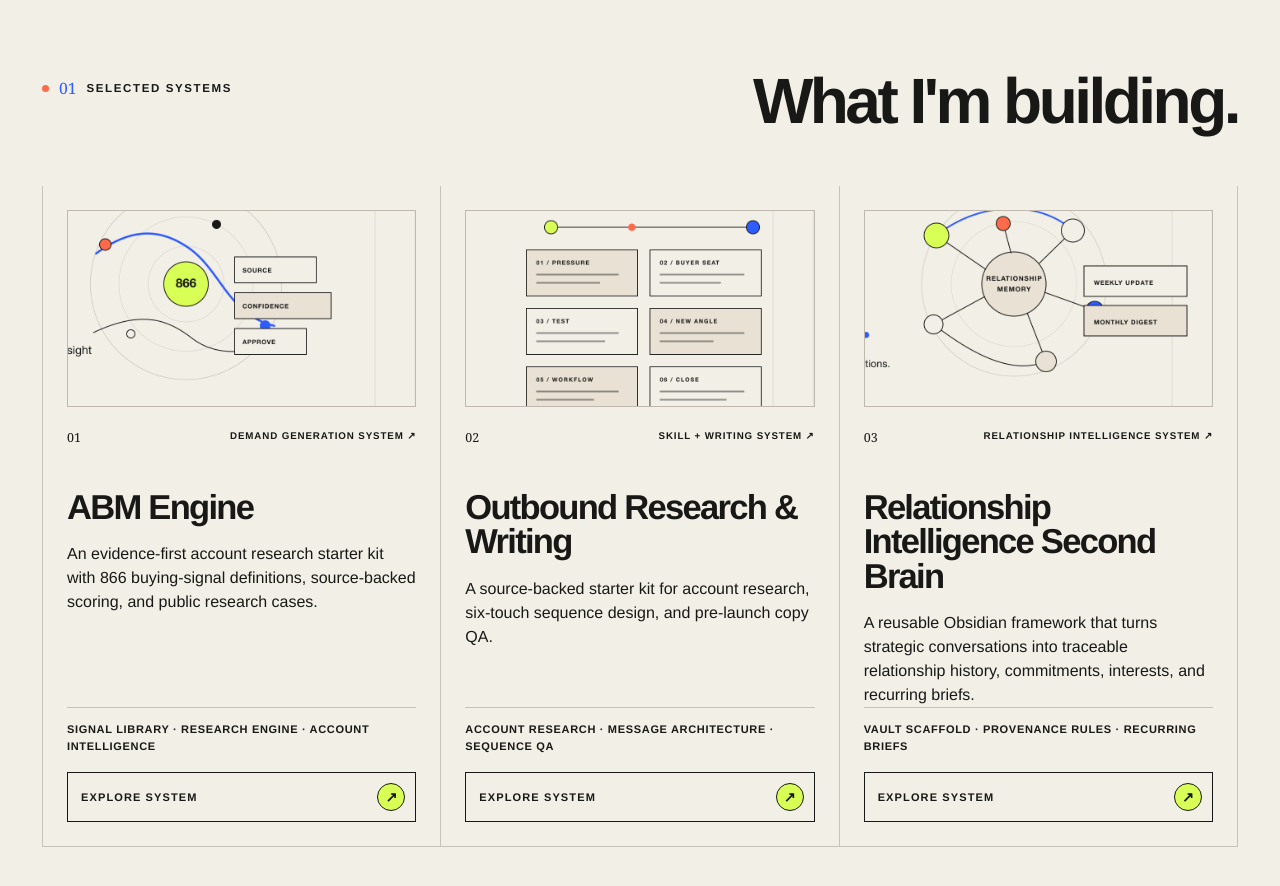
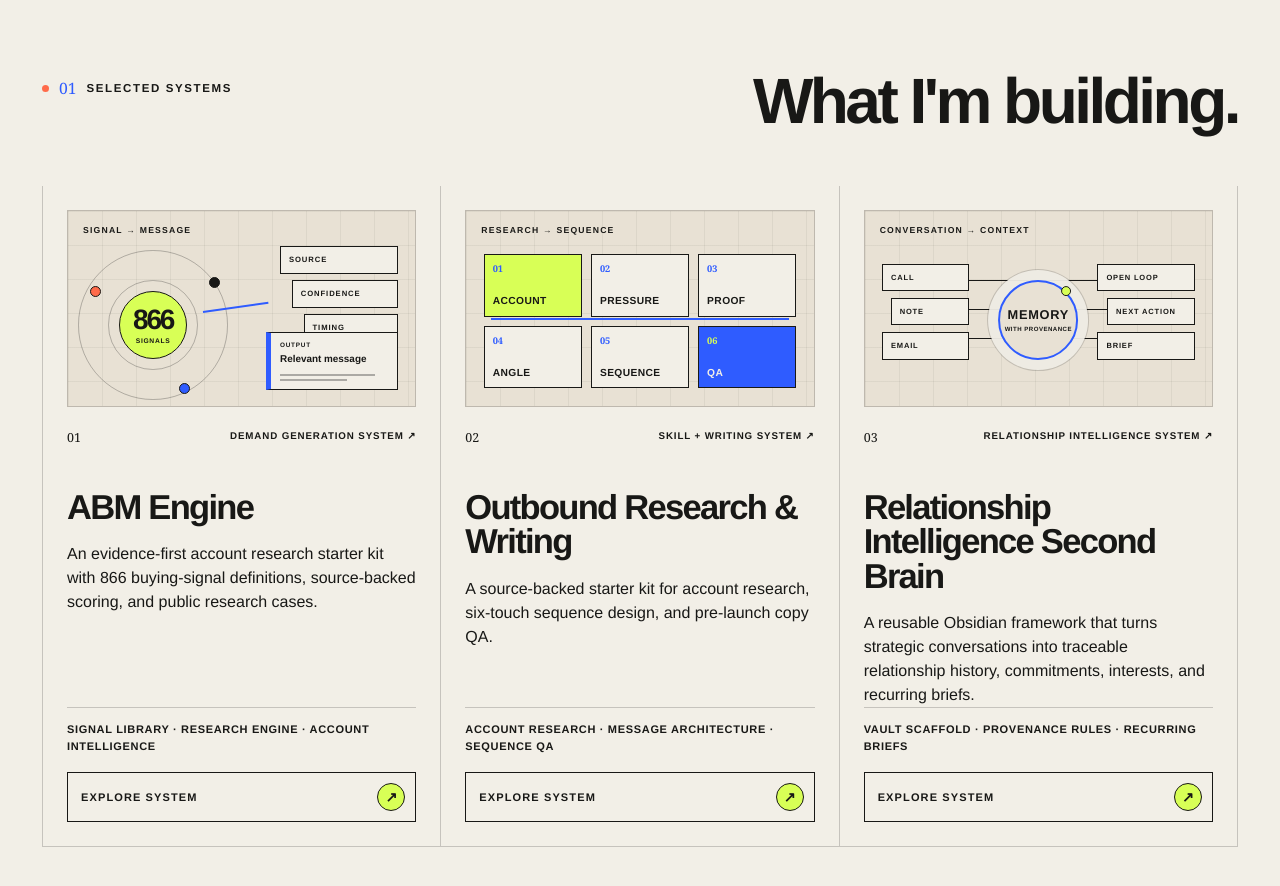
Before and after one commit to reshma-baskaran/reshma.baskaran, a Next.js app: page / in a window 1280 px wide. Shown: the part 860-1746 px from the top of the page. Built offline with nearby package versions, Linux system fonts and the light colour scheme.

Commit message:
Redesign portfolio system visuals

```diff
--- a/app/globals.css
+++ b/app/globals.css
@@ -472,29 +472,363 @@ a {
   outline-offset: -3px;
 }
 
-.card-cover {
+.system-visual {
   aspect-ratio: 16 / 9;
   background: var(--paper-deep);
   border: 1px solid var(--line);
+  isolation: isolate;
   margin-bottom: 22px;
   overflow: hidden;
   position: relative;
   width: 100%;
 }
 
-.card-cover-image {
-  display: block;
-  height: 100%;
-  object-fit: cover;
-  transform: scale(1.9);
-  transform-origin: right center;
-  transition: transform 300ms ease;
-  width: 100%;
+.system-visual::before {
+  background-image:
+    linear-gradient(rgba(24, 24, 22, 0.055) 1px, transparent 1px),
+    linear-gradient(90deg, rgba(24, 24, 22, 0.055) 1px, transparent 1px);
+  background-size: 34px 34px;
+  content: "";
+  inset: 0;
+  pointer-events: none;
+  position: absolute;
+  z-index: -1;
 }
 
-.lane-card:hover .card-cover-image,
-.lane-card:focus-visible .card-cover-image {
-  transform: scale(1.96);
+.visual-kicker {
+  font-size: 0.54rem;
+  font-weight: 900;
+  left: 15px;
+  letter-spacing: 0.14em;
+  position: absolute;
+  text-transform: uppercase;
+  top: 13px;
+}
+
+.signal-map {
+  aspect-ratio: 1;
+  left: 3%;
+  position: absolute;
+  top: 20%;
+  width: 43%;
+}
+
+.signal-ring {
+  border: 1px solid rgba(24, 24, 22, 0.27);
+  border-radius: 50%;
+  position: absolute;
+}
+
+.signal-ring-outer {
+  inset: 0;
+}
+
+.signal-ring-inner {
+  inset: 20%;
+}
+
+.signal-core {
+  align-items: center;
+  background: var(--acid);
+  border: 1px solid var(--ink);
+  border-radius: 50%;
+  display: flex;
+  flex-direction: column;
+  height: 46%;
+  justify-content: center;
+  left: 27%;
+  line-height: 1;
+  position: absolute;
+  top: 27%;
+  width: 46%;
+}
+
+.signal-core strong {
+  font-size: clamp(1rem, 2.4vw, 1.75rem);
+  letter-spacing: -0.08em;
+}
+
+.signal-core small {
+  font-size: 0.42rem;
+  font-weight: 900;
+  letter-spacing: 0.1em;
+  margin-top: 4px;
+  text-transform: uppercase;
+}
+
+.signal-dot {
+  border: 1px solid var(--ink);
+  border-radius: 50%;
+  height: 11px;
+  position: absolute;
+  width: 11px;
+}
+
+.signal-dot-coral {
+  background: var(--coral);
+  left: 8%;
+  top: 24%;
+}
+
+.signal-dot-blue {
+  background: var(--blue);
+  bottom: 4%;
+  right: 25%;
+}
+
+.signal-dot-ink {
+  background: var(--ink);
+  right: 5%;
+  top: 18%;
+}
+
+.signal-route {
+  background: var(--blue);
+  height: 2px;
+  left: 39%;
+  position: absolute;
+  top: 51%;
+  transform: rotate(-8deg);
+  transform-origin: left center;
+  transition: transform 220ms ease;
+  width: 19%;
+}
+
+.evidence-stack {
+  display: grid;
+  gap: 6px;
+  position: absolute;
+  right: 5%;
+  top: 18%;
+  width: 34%;
+}
+
+.evidence-stack span {
+  background: var(--paper);
+  border: 1px solid var(--ink);
+  font-size: 0.48rem;
+  font-weight: 900;
+  letter-spacing: 0.12em;
+  padding: 7px 8px;
+  text-transform: uppercase;
+}
+
+.evidence-stack span:nth-child(2) {
+  margin-left: 10%;
+}
+
+.evidence-stack span:nth-child(3) {
+  margin-left: 20%;
+}
+
+.message-output {
+  background: var(--paper);
+  border: 1px solid var(--ink);
+  border-left: 5px solid var(--blue);
+  bottom: 8%;
+  display: grid;
+  padding: 7px 9px 8px;
+  position: absolute;
+  right: 5%;
+  width: 38%;
+}
+
+.message-output small {
+  font-size: 0.4rem;
+  font-weight: 900;
+  letter-spacing: 0.12em;
+  text-transform: uppercase;
+}
+
+.message-output strong {
+  font-size: 0.62rem;
+  margin: 2px 0 5px;
+}
+
+.message-output span {
+  background: rgba(24, 24, 22, 0.32);
+  height: 2px;
+  margin-top: 3px;
+  width: 88%;
+}
+
+.message-output span:last-child {
+  width: 62%;
+}
+
+.sequence-rail {
+  background: var(--blue);
+  height: 2px;
+  left: 7%;
+  position: absolute;
+  right: 7%;
+  top: 55%;
+}
+
+.sequence-grid {
+  bottom: 9%;
+  display: grid;
+  gap: 9px;
+  grid-template-columns: repeat(3, 1fr);
+  left: 5%;
+  position: absolute;
+  right: 5%;
+  top: 22%;
+}
+
+.sequence-step {
+  background: var(--paper);
+  border: 1px solid var(--ink);
+  display: flex;
+  flex-direction: column;
+  justify-content: space-between;
+  min-width: 0;
+  padding: 7px 8px;
+  position: relative;
+}
+
+.sequence-step small {
+  color: var(--blue);
+  font-family: var(--serif);
+  font-size: 0.58rem;
+  font-weight: 700;
+}
+
+.sequence-step strong {
+  font-size: clamp(0.52rem, 0.8vw, 0.7rem);
+  letter-spacing: 0.04em;
+  overflow: hidden;
+  text-overflow: ellipsis;
+  text-transform: uppercase;
+}
+
+.sequence-step:first-child {
+  background: var(--acid);
+}
+
+.sequence-step:last-child {
+  background: var(--blue);
+  color: var(--paper);
+}
+
+.sequence-step:last-child small {
+  color: var(--acid);
+}
+
+.memory-inputs,
+.memory-outputs {
+  display: grid;
+  gap: 7px;
+  position: absolute;
+  top: 27%;
+  width: 25%;
+  z-index: 2;
+}
+
+.memory-inputs {
+  left: 5%;
+}
+
+.memory-outputs {
+  right: 5%;
+  width: 28%;
+}
+
+.memory-inputs span,
+.memory-outputs span {
+  background: var(--paper);
+  border: 1px solid var(--ink);
+  font-size: 0.47rem;
+  font-weight: 900;
+  letter-spacing: 0.11em;
+  padding: 7px 8px;
+  text-transform: uppercase;
+}
+
+.memory-inputs span:nth-child(2),
+.memory-outputs span:nth-child(2) {
+  margin-left: 10%;
+}
+
+.memory-lines {
+  background:
+    linear-gradient(var(--ink), var(--ink)) 0 8px / 100% 1px no-repeat,
+    linear-gradient(var(--ink), var(--ink)) 0 37px / 100% 1px no-repeat,
+    linear-gradient(var(--ink), var(--ink)) 0 66px / 100% 1px no-repeat;
+  height: 70px;
+  position: absolute;
+  top: 31%;
+  width: 23%;
+}
+
+.memory-lines-left {
+  left: 27%;
+}
+
+.memory-lines-right {
+  right: 29%;
+}
+
+.memory-core {
+  align-items: center;
+  aspect-ratio: 1;
+  background: var(--paper-deep);
+  border: 2px solid var(--blue);
+  border-radius: 50%;
+  box-shadow:
+    0 0 0 10px rgba(242, 239, 231, 0.94),
+    0 0 0 11px rgba(24, 24, 22, 0.18);
+  display: flex;
+  flex-direction: column;
+  justify-content: center;
+  left: 50%;
+  line-height: 1.05;
+  position: absolute;
+  text-align: center;
+  top: 56%;
+  transform: translate(-50%, -50%);
+  width: 23%;
+  z-index: 3;
+}
+
+.memory-core > span {
+  background: var(--acid);
+  border: 1px solid var(--ink);
+  border-radius: 50%;
+  height: 10px;
+  position: absolute;
+  right: 7%;
+  top: 5%;
+  width: 10px;
+}
+
+.memory-core strong {
+  font-size: clamp(0.58rem, 1vw, 0.8rem);
+  letter-spacing: 0.06em;
+  text-transform: uppercase;
+}
+
+.memory-core small {
+  font-size: 0.38rem;
+  font-weight: 800;
+  letter-spacing: 0.08em;
+  margin-top: 5px;
+  text-transform: uppercase;
+}
+
+.lane-card:hover .signal-route,
+.lane-card:focus-visible .signal-route {
+  transform: translateX(5px) rotate(-8deg);
+}
+
+.lane-card:hover .sequence-step:last-child,
+.lane-card:focus-visible .sequence-step:last-child {
+  box-shadow: 4px 4px 0 var(--acid);
+}
+
+.lane-card:hover .memory-core,
+.lane-card:focus-visible .memory-core {
+  background: var(--acid);
 }
 
 .card-top {
@@ -803,6 +1137,29 @@ footer {
     min-height: 300px;
   }
 
+  .lane-card h3 {
+    font-size: clamp(2rem, 10vw, 2.7rem);
+    letter-spacing: -0.035em;
+    line-height: 0.96;
+  }
+
+  .evidence-stack {
+    gap: 4px;
+  }
+
+  .evidence-stack span {
+    padding: 5px 6px;
+  }
+
+  .message-output {
+    bottom: 6%;
+    padding: 5px 7px 6px;
+  }
+
+  .message-output strong {
+    margin-bottom: 2px;
+  }
+
   .card-action {
     margin-top: 20px;
   }
--- a/app/page.tsx
+++ b/app/page.tsx
@@ -6,7 +6,7 @@ const projects = [
     description:
       "An evidence-first account research starter kit with 866 buying-signal definitions, source-backed scoring, and public research cases.",
     details: "Signal library · Research engine · Account intelligence",
-    cover: "projects/abm-engine.png",
+    visual: "signals" as const,
     href: "https://github.com/reshma-baskaran/abm-engine",
   },
   {
@@ -16,7 +16,7 @@ const projects = [
     description:
       "A source-backed starter kit for account research, six-touch sequence design, and pre-launch copy QA.",
     details: "Account research · Message architecture · Sequence QA",
-    cover: "projects/outbound-research-and-writing.png",
+    visual: "sequence" as const,
     href: "https://github.com/reshma-baskaran/outbound-research-and-writing",
   },
   {
@@ -26,7 +26,7 @@ const projects = [
     description:
       "A reusable Obsidian framework that turns strategic conversations into traceable relationship history, commitments, interests, and recurring briefs.",
     details: "Vault scaffold · Provenance rules · Recurring briefs",
-    cover: "projects/relationship-intelligence-second-brain.png",
+    visual: "memory" as const,
     href: "https://github.com/reshma-baskaran/relationship-intelligence-second-brain",
   },
 ];
@@ -40,6 +40,88 @@ const capabilities = [
   "Business development",
   "Revenue ownership",
 ];
+
+function SystemVisual({ kind }: { kind: "signals" | "sequence" | "memory" }) {
+  if (kind === "signals") {
+    return (
+      <div className="system-visual visual-signals" aria-hidden="true">
+        <span className="visual-kicker">Signal → message</span>
+        <div className="signal-map">
+          <span className="signal-ring signal-ring-outer" />
+          <span className="signal-ring signal-ring-inner" />
+          <span className="signal-dot signal-dot-coral" />
+          <span className="signal-dot signal-dot-blue" />
+          <span className="signal-dot signal-dot-ink" />
+          <span className="signal-core">
+            <strong>866</strong>
+            <small>signals</small>
+          </span>
+        </div>
+        <span className="signal-route" />
+        <div className="evidence-stack">
+          <span>Source</span>
+          <span>Confidence</span>
+          <span>Timing</span>
+        </div>
+        <div className="message-output">
+          <small>Output</small>
+          <strong>Relevant message</strong>
+          <span />
+          <span />
+        </div>
+      </div>
+    );
+  }
+
+  if (kind === "sequence") {
+    const stages = [
+      ["01", "Account"],
+      ["02", "Pressure"],
+      ["03", "Proof"],
+      ["04", "Angle"],
+      ["05", "Sequence"],
+      ["06", "QA"],
+    ];
+
+    return (
+      <div className="system-visual visual-sequence" aria-hidden="true">
+        <span className="visual-kicker">Research → sequence</span>
+        <span className="sequence-rail" />
+        <div className="sequence-grid">
+          {stages.map(([number, label]) => (
+            <span className="sequence-step" key={number}>
+              <small>{number}</small>
+              <strong>{label}</strong>
+            </span>
+          ))}
+        </div>
+      </div>
+    );
+  }
+
+  return (
+    <div className="system-visual visual-memory" aria-hidden="true">
+      <span className="visual-kicker">Conversation → context</span>
+      <div className="memory-inputs">
+        <span>Call</span>
+        <span>Note</span>
+        <span>Email</span>
+      </div>
+      <div className="memory-lines memory-lines-left" />
+      <div className="memory-core">
+        <span />
+        <strong>Memory</strong>
+        <small>with provenance</small>
+      </div>
+      <div className="memory-lines memory-lines-right" />
+      <div className="memory-outputs">
+        <span>Open loop</span>
+        <span>Next action</span>
+        <span>Brief</span>
+      </div>
+    </div>
+  );
+}
 
 export default function Home() {
   return (
@@ -133,9 +215,7 @@ export default function Home() {
               rel="noreferrer"
               key={project.number}
             >
-              <div className="card-cover" aria-hidden="true">
-                <img className="card-cover-image" src={project.cover} alt="" />
-              </div>
+              <SystemVisual kind={project.visual} />
               <div className="card-top">
                 <span>{project.number}</span>
                 <span className="card-status">{project.category} ↗</span>
```
